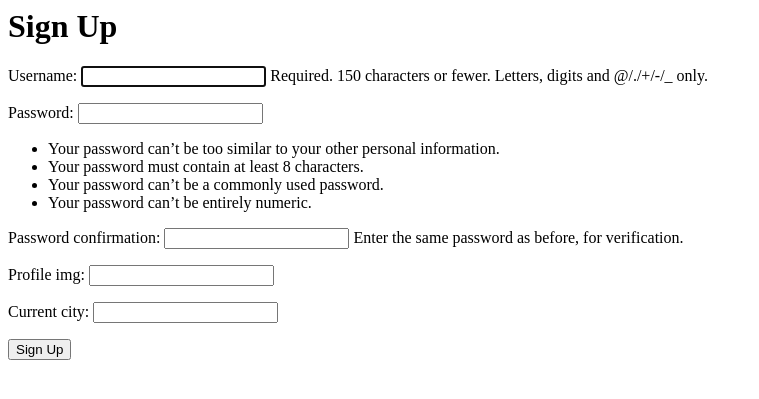
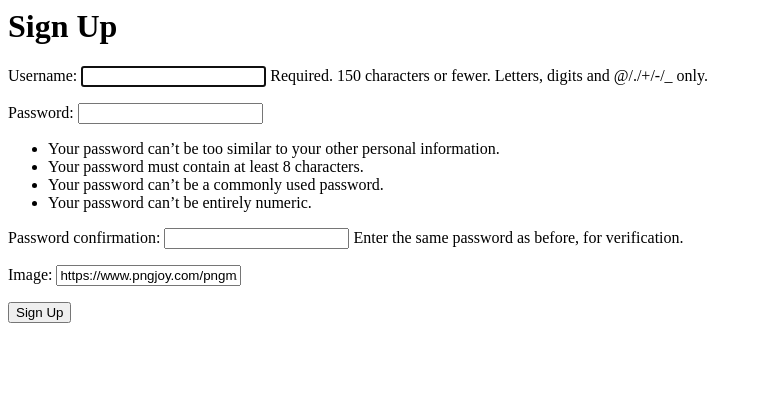
Before and after one commit to Luna5678/ProjectWayfarer, a Django app: page /accounts/signup/ in a window 1280 px wide. Shown: the top 399 px of the page, without its empty margins (0-759 px from the left). Run offline with Django 3.2, Linux system fonts and the light colour scheme.

Commit message:
Changed profile model. Added profile forms

```diff
--- /dev/null
+++ b/main_app/forms.py
@@ -0,0 +1,12 @@
+from django import forms
+from django.contrib.auth.forms import UserCreationForm
+from django.contrib.auth.models import User
+from django import forms
+from django.forms import ModelForm
+from .models import Profile
+
+
+class ProfileForm(ModelForm):
+    class Meta:
+        model = Profile
+        fields = ('image', )
--- a/main_app/models.py
+++ b/main_app/models.py
@@ -5,28 +5,46 @@ from django.db.models.signals import post_save
 from django.dispatch import receiver
 
 
+# Create your models here.
 
-# Create your models here.
-class Profile(Model):
-  user = OneToOneField(User, on_delete=models.CASCADE,related_name="profile")
-  current_city = CharField(max_length=50)
-  profile_img = CharField(max_length=500)
+class Profile(models.Model):
+    user = models.OneToOneField(
+        User, null=True, on_delete=models.CASCADE, related_name="profile")
+    image = CharField(
+        max_length=500, default="https://www.pngjoy.com/pngm/136/2750635_gray-circle-login-user-icon-png-transparent-png.png")
+
+    def __str__(self):
+        return str(self.user)
+
+    @receiver(post_save, sender=User)
+    def create_user_profile(sender, instance, created, **kwargs):
+        if created:
+            Profile.objects.create(user=instance)
+
+    @receiver(post_save, sender=User)
+    def save_user_profile(sender, instance, **kwargs):
+        instance.profile.save()
 
 
-  @receiver(post_save, sender=User)
-  def create_user_profile(sender, instance, created, **kwargs):
-    if created:
-        Profile.objects.create(user=instance)
+# class Profile(Model):
+#   user = OneToOneField(User, on_delete=models.CASCADE,related_name="profile")
+#   current_city = CharField(max_length=50)
+#   profile_img = CharField(max_length=500)
 
 
-  @receiver(post_save, sender=User)
-  def save_user_profile(sender, instance, **kwargs):
-    instance.profile.save()
+#   @receiver(post_save, sender=User)
+#   def create_user_profile(sender, instance, created, **kwargs):
+#     if created:
+#         Profile.objects.create(user=instance)
 
 
-  def __str__(self):
-    return self.user.username
+#   @receiver(post_save, sender=User)
+#   def save_user_profile(sender, instance, **kwargs):
+#     instance.profile.save()
 
+
+#   def __str__(self):
+#     return self.user.username
 
 
 # class User(AbstractUser):
--- a/main_app/templates/registration/signup.html
+++ b/main_app/templates/registration/signup.html
@@ -1,23 +1,16 @@
-
-
 <h1 class="title">Sign Up</h1>
 
 {% if form.errors %}
 <article class="message is-danger">
   <div class="message-header">
     <p>Error</p>
-
   </div>
-  <div class="message-body">
-    {{ form.errors }}
-  </div>
+  <div class="message-body">{{ form.errors }}</div>
 </article>
 {% endif %}
 
 <form method="post" action="{% url 'signup' %}">
-  {% csrf_token %}
-  {{ user_form.as_p }}
-  {{ profile_form.as_p }}
+  {% csrf_token %} {{ form.as_p }} {{ profile_form.as_p }}
   <input type="submit" class="btn" value="Sign Up" />
   <input type="hidden" name="next" value="{{ next }}" />
 </form>
--- a/main_app/views.py
+++ b/main_app/views.py
@@ -3,41 +3,63 @@ from django.views import View
 from django.contrib.auth import login
 from django.contrib.auth.models import User
 from django.forms import ModelForm
-from .models import Profile
+from .forms import ProfileForm
 from django.contrib.auth.forms import UserCreationForm
 
 
 # Create your views here.
+
+
+class Signup(View):
+    def get(self, request):
+        form = UserCreationForm()
+        profile_form = ProfileForm()
+        context = {
+            "form": form,
+            "profile_form": profile_form}
+        return render(request, "registration/signup.html", context)
+
+    def post(self, request):
+        form = UserCreationForm(request.POST)
+        profile_form = ProfileForm(request.POST)
+        if form.is_valid() and profile_form.is_valid():
+            user = form.save()
+            profile_form.save()
+            login(request, user)
+            return redirect("/")
+        else:
+            return redirect("signup")
+
 
 # class UserForm(UserCreationForm):
 #     class Meta:
 #         model = User
 #         fields = ('username','password','email','first_name', 'last_name')
 
-class ProfileForm(ModelForm):
-    class Meta:
-        model= Profile
-        fields = ('profile_img', 'current_city')
+# class ProfileForm(ModelForm):
+#     class Meta:
+#         model= Profile
+#         fields = ('profile_img', 'current_city')
 
-class Signup(View):
+# class Signup(View):
 
-    def get(self, request):
-        user_form = UserCreationForm()
-        profile_form = ProfileForm()
-        # user_form = UserForm()
-        context = {"profile_form": profile_form, "user_form": user_form}
-        return render(request, "registration/signup.html", context)
+#     def get(self, request):
+#         user_form = UserCreationForm()
+#         profile_form = ProfileForm()
+#         # user_form = UserForm()
+#         context = {"profile_form": profile_form, "user_form": user_form}
+#         return render(request, "registration/signup.html", context)
 
 
-    def post(self, request):
-        user_form = UserCreationForm(request.POST)
-        profile_form = ProfileForm(request.POST)
-        if user_form.is_valid() and profile_form.is_valid():
-            # create our user in the database
-            user = user_form.save()
-            profile = profile_form.save()
-            login(request, user, profile)
-            return redirect("/")
-        else:
-            context = {"profile_form": profile_form, "user_form": user_form}
-            return render(request, "registration/signup.html", context)
+#     def post(self, request):
+#         user_form = UserCreationForm(request.POST)
+#         profile_form = ProfileForm(request.POST)
+#         if user_form.is_valid() and profile_form.is_valid():
+#             # create our user in the database
+#             user = user_form.save()
+#             profile = profile_form.save()
+#             login(request, user, profile)
+#             return redirect("/")
+#         else:
+#             context = {"profile_form": profile_form, "user_form": user_form}
+#             return render(request, "registration/signup.html", context)
```
Also changed, not shown: main_app/migrations/0002_auto_20210819_1700.py (added).
